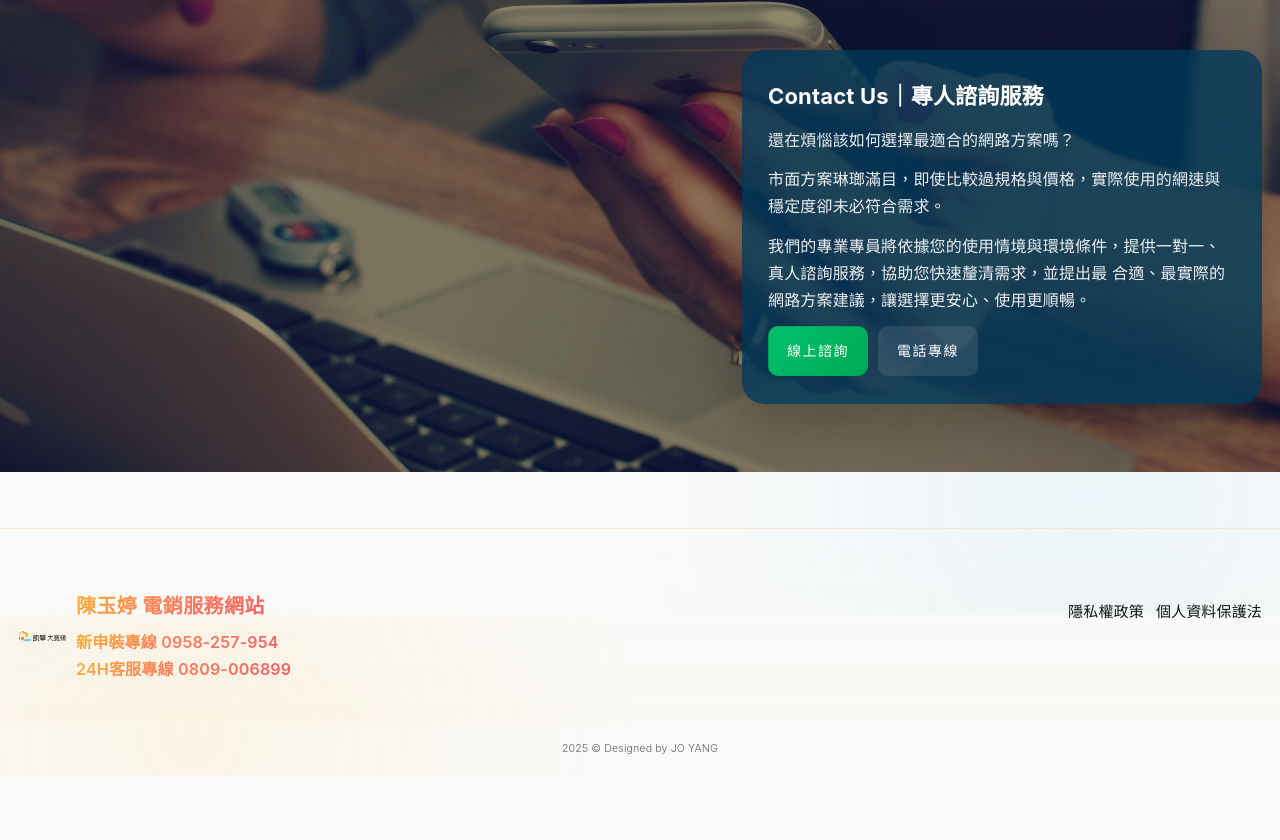
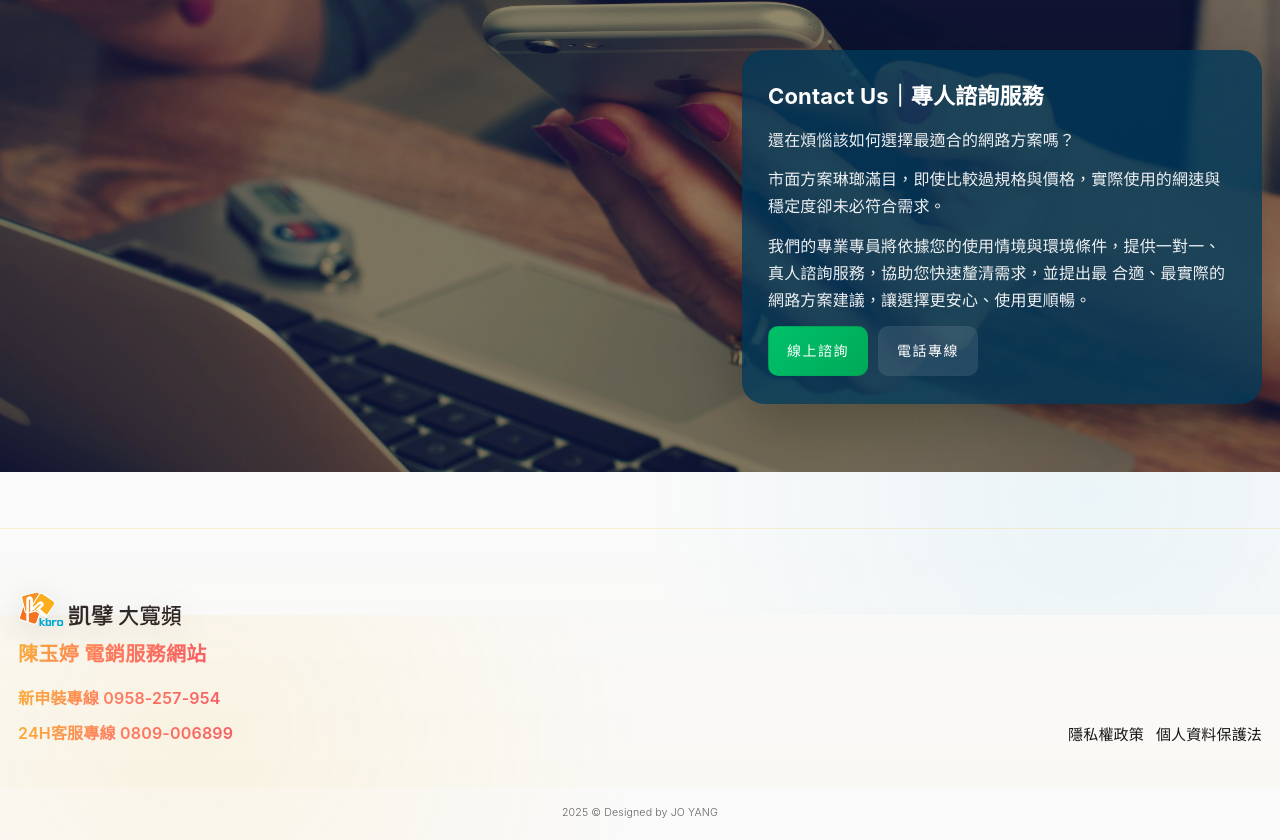
Before and after one commit to chiao429/kbropt, a React app: page / in a window 1280 px wide. Shown: the part 2585-3425 px from the top of the page. Before the commit the page ends 3361 px from the top, so only its background shows below. Built offline with nearby package versions, Linux system fonts and the light colour scheme.

Commit message:
feat: 重構頁尾品牌區塊為垂直堆疊佈局
- 將 footer__brand 改為垂直堆疊樣式,新增 footer__brand--stacked 修飾類別
- 移除品牌區塊內的額外 div 包裝層,簡化 DOM 結構
- 調整 footer__row 為 flex-direction: row 並使用 align-items: stretch
- 更新 footer__links 對齊方式為 flex-end 並新增 text-align: right
- 新增 footer__links-row 樣式,使用 flexbox 控制連結排列
- 調整 logo 尺寸從寬度 48px 改為高度 40px
- 統一 layout.tsx 和

```diff
--- a/src/app/layout.tsx
+++ b/src/app/layout.tsx
@@ -89,15 +89,13 @@ export default function RootLayout({ children }: { children: React.ReactNode })
 
         <footer className="footer">
           <div className="container footer__row">
-            <div className="footer__brand">
+            <div className="footer__brand footer__brand--stacked">
               <img src="/logo-kbro.svg" alt="凱擘 kbro" className="footer__brand-logo" loading="lazy" />
-              <div>
-                <Link href="/" className="footer__brand-link">
-                  <strong className="footer__gradient">{(SITE as any).footerName ?? SITE.name}</strong>
-                </Link>
-                <div className="small footer__gradient">新申裝專線 0958-257-954</div>
-                <div className="small footer__gradient">24H客服專線 0809-006899</div>
-              </div>
+              <Link href="/" className="footer__brand-link">
+                <strong className="footer__gradient">{(SITE as any).footerName ?? SITE.name}</strong>
+              </Link>
+              <div className="small footer__gradient">新申裝專線 0958-257-954</div>
+              <div className="small footer__gradient">24H客服專線 0809-006899</div>
             </div>
             <div className="footer__links">
               <div className="inline-links footer__links-row">
--- a/src/styles/global.css
+++ b/src/styles/global.css
@@ -1244,9 +1244,10 @@ a:hover { text-decoration: none; }
 
 .footer__row {
   display: flex;
+  flex-direction: row;
+  align-items: stretch;
   justify-content: space-between;
   gap: 24px;
-  align-items: flex-start;
 }
 
 .footer__links {
@@ -1254,18 +1255,34 @@ a:hover { text-decoration: none; }
   flex-direction: column;
   align-items: flex-end;
   gap: 6px;
+  text-align: right;
+  align-self: flex-end;
+}
+
+.footer__links-row {
+  display: flex;
+  flex-wrap: wrap;
+  gap: 12px;
+  justify-content: flex-end;
 }
 
 .footer__brand {
   display: grid;
   grid-template-columns: auto 1fr;
-  gap: 10px;
+  gap: 14px;
   align-items: center;
 }
 
+.footer__brand--stacked {
+  display: flex;
+  flex-direction: column;
+  align-items: flex-start;
+  gap: 8px;
+}
+
 .footer__brand-logo {
-  width: 48px;
-  height: auto;
+  height: 40px;
+  width: auto;
   filter: drop-shadow(0 6px 16px rgba(0, 0, 0, 0.12));
 }
 
```
Also changed, not shown: src/layouts/BaseLayout.astro (+6 -8 lines).
